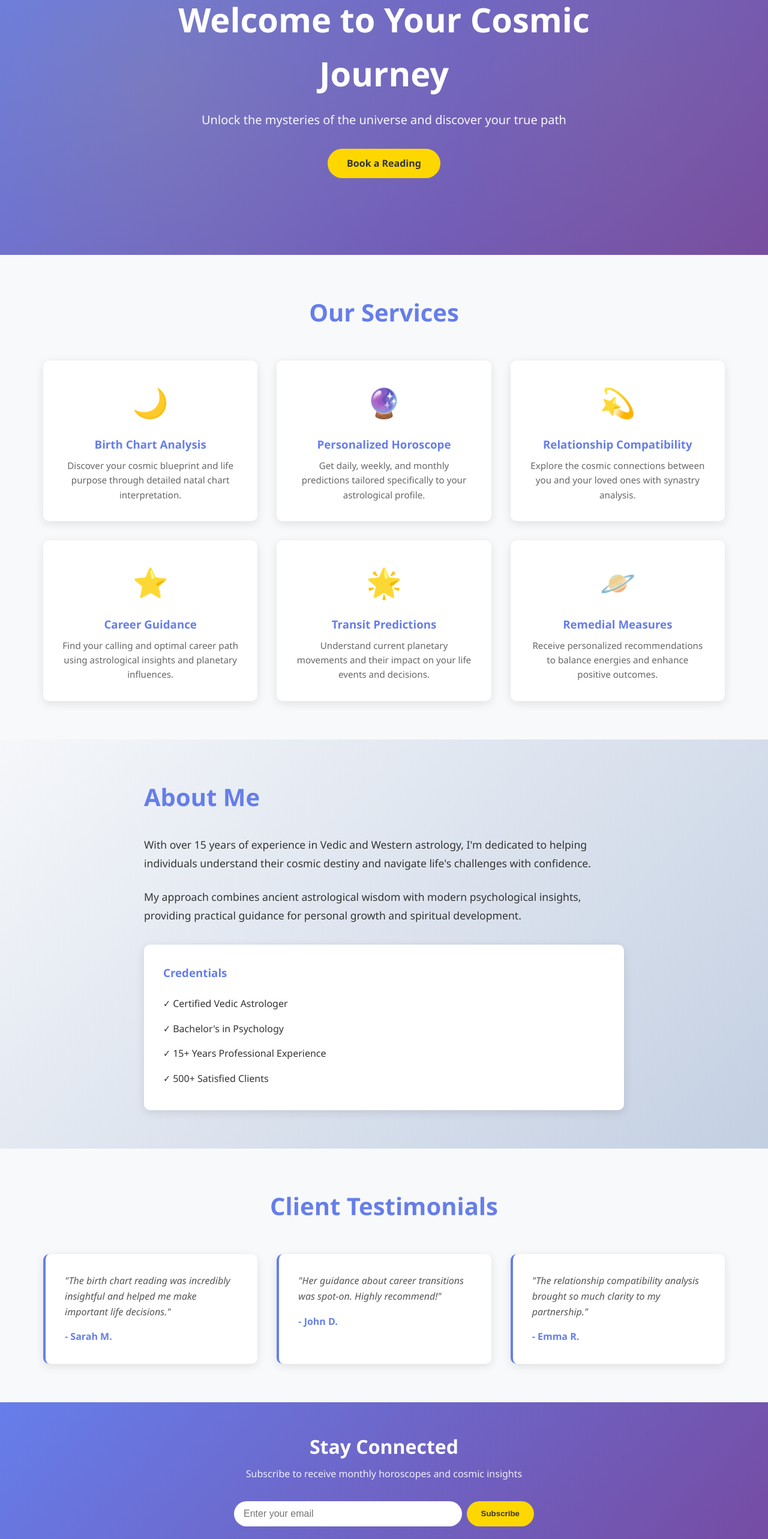
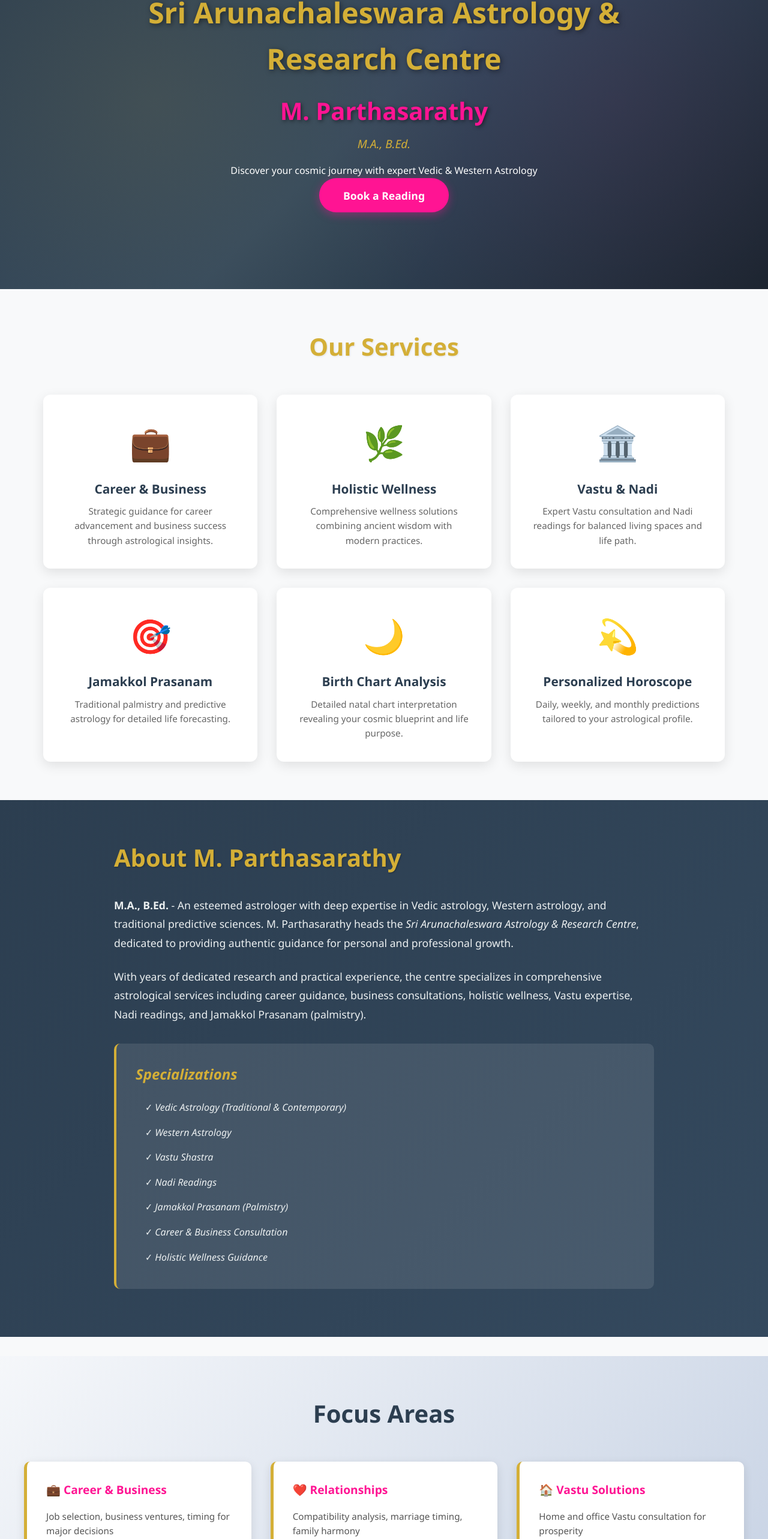
Before and after one commit to Rajrkrisna/Astro, a Next.js app: page / in a window 1280 px wide. Shown: the part 210-2776 px from the top of the page at 60% size. Built offline with nearby package versions, Linux system fonts and the light colour scheme.

Commit message:
Update: Complete customization with M. Parthasarathy's branding, services, and contact information

```diff
--- a/app/globals.css
+++ b/app/globals.css
@@ -17,13 +17,13 @@ body {
 
 /* Navigation */
 .navbar {
-  background: linear-gradient(135deg, #667eea 0%, #764ba2 100%);
+  background: linear-gradient(135deg, #d4af37 0%, #c9941d 50%, #8b6914 100%);
   color: white;
   padding: 1rem 0;
   position: sticky;
   top: 0;
   z-index: 100;
-  box-shadow: 0 2px 10px rgba(0, 0, 0, 0.1);
+  box-shadow: 0 4px 15px rgba(0, 0, 0, 0.2);
 }
 
 .nav-container {
@@ -36,11 +36,12 @@ body {
 }
 
 .logo {
-  font-size: 1.5rem;
+  font-size: 1.3rem;
   font-weight: bold;
   text-decoration: none;
   color: white;
   cursor: pointer;
+  text-shadow: 2px 2px 4px rgba(0, 0, 0, 0.3);
 }
 
 .nav-links {
@@ -53,15 +54,17 @@ body {
   color: white;
   text-decoration: none;
   transition: opacity 0.3s;
+  font-weight: 500;
 }
 
 .nav-links a:hover {
   opacity: 0.8;
+  text-decoration: underline;
 }
 
 /* Hero Section */
 .hero {
-  background: linear-gradient(135deg, #667eea 0%, #764ba2 100%);
+  background: linear-gradient(135deg, #2c3e50 0%, #34495e 50%, #1a252f 100%);
   color: white;
   padding: 8rem 2rem;
   text-align: center;
@@ -70,19 +73,36 @@ body {
 }
 
 .hero-content {
-  max-width: 800px;
+  max-width: 900px;
   margin: 0 auto;
   position: relative;
   z-index: 1;
 }
 
 .hero h1 {
-  font-size: 3.5rem;
+  font-size: 3rem;
   margin-bottom: 1rem;
   animation: fadeInDown 0.8s ease-out;
+  color: #d4af37;
+  text-shadow: 2px 2px 8px rgba(0, 0, 0, 0.5);
 }
 
-.hero p {
+.astrologer-name {
+  font-size: 2.5rem;
+  color: #ff1493;
+  font-weight: bold;
+  margin: 0.5rem 0;
+  text-shadow: 2px 2px 6px rgba(0, 0, 0, 0.5);
+}
+
+.credentials {
+  font-size: 1.2rem;
+  color: #d4af37;
+  margin-bottom: 1rem;
+  font-style: italic;
+}
+
+.hero > p {
   font-size: 1.25rem;
   margin-bottom: 2rem;
   opacity: 0.95;
@@ -91,19 +111,21 @@ body {
 
 .cta-button {
   display: inline-block;
-  background-color: #ffd700;
-  color: #333;
-  padding: 0.75rem 2rem;
+  background-color: #ff1493;
+  color: white;
+  padding: 0.9rem 2.5rem;
   border-radius: 50px;
   text-decoration: none;
   font-weight: bold;
+  font-size: 1.1rem;
   transition: transform 0.3s, box-shadow 0.3s;
   cursor: pointer;
+  box-shadow: 0 4px 15px rgba(255, 20, 147, 0.4);
 }
 
 .cta-button:hover {
   transform: translateY(-3px);
-  box-shadow: 0 10px 25px rgba(0, 0, 0, 0.2);
+  box-shadow: 0 8px 25px rgba(255, 20, 147, 0.6);
 }
 
 .hero-background {
@@ -112,8 +134,8 @@ body {
   left: 0;
   right: 0;
   bottom: 0;
-  background: radial-gradient(circle at 20% 50%, rgba(255, 215, 0, 0.1) 0%, transparent 50%),
-    radial-gradient(circle at 80% 50%, rgba(255, 215, 0, 0.05) 0%, transparent 50%);
+  background: radial-gradient(circle at 20% 50%, rgba(212, 175, 55, 0.1) 0%, transparent 50%),
+    radial-gradient(circle at 80% 50%, rgba(255, 20, 147, 0.05) 0%, transparent 50%);
   z-index: 0;
 }
 
@@ -128,7 +150,8 @@ body {
   font-size: 2.5rem;
   text-align: center;
   margin-bottom: 3rem;
-  color: #667eea;
+  color: #d4af37;
+  text-shadow: 1px 1px 3px rgba(0, 0, 0, 0.1);
 }
 
 .services-grid {
@@ -140,78 +163,131 @@ body {
 .service-card {
   background: white;
   padding: 2rem;
-  border-radius: 10px;
+  border-radius: 12px;
   text-align: center;
-  box-shadow: 0 4px 15px rgba(0, 0, 0, 0.1);
-  transition: transform 0.3s, box-shadow 0.3s;
+  box-shadow: 0 6px 20px rgba(0, 0, 0, 0.1);
+  transition: transform 0.3s, box-shadow 0.3s, border 0.3s;
+  border: 3px solid transparent;
 }
 
 .service-card:hover {
-  transform: translateY(-5px);
-  box-shadow: 0 8px 25px rgba(102, 126, 234, 0.2);
+  transform: translateY(-8px);
+  box-shadow: 0 12px 35px rgba(212, 175, 55, 0.3);
+  border-color: #d4af37;
 }
 
 .service-icon {
-  font-size: 3rem;
+  font-size: 3.5rem;
   margin-bottom: 1rem;
 }
 
 .service-card h3 {
-  color: #667eea;
+  color: #2c3e50;
   margin-bottom: 0.5rem;
+  font-size: 1.3rem;
 }
 
 .service-card p {
   color: #666;
   font-size: 0.95rem;
+  line-height: 1.6;
 }
 
-/* About Section */
-.about {
+/* Service Areas Section */
+.service-areas {
   background: linear-gradient(135deg, #f5f7fa 0%, #c3cfe2 100%);
   padding: 4rem 2rem;
   margin: 2rem 0;
 }
 
+.service-areas h2 {
+  font-size: 2.5rem;
+  text-align: center;
+  margin-bottom: 3rem;
+  color: #2c3e50;
+}
+
+.areas-grid {
+  display: grid;
+  grid-template-columns: repeat(auto-fit, minmax(280px, 1fr));
+  gap: 2rem;
+  max-width: 1200px;
+  margin: 0 auto;
+}
+
+.area-item {
+  background: white;
+  padding: 2rem;
+  border-radius: 10px;
+  box-shadow: 0 4px 15px rgba(0, 0, 0, 0.1);
+  border-left: 5px solid #d4af37;
+  transition: transform 0.3s;
+}
+
+.area-item:hover {
+  transform: translateY(-5px);
+}
+
+.area-item h3 {
+  color: #ff1493;
+  margin-bottom: 1rem;
+  font-size: 1.2rem;
+}
+
+.area-item p {
+  color: #555;
+  font-size: 0.95rem;
+}
+
+/* About Section */
+.about {
+  background: linear-gradient(135deg, #2c3e50 0%, #34495e 100%);
+  padding: 4rem 2rem;
+  color: white;
+}
+
 .about-content {
-  max-width: 800px;
+  max-width: 900px;
   margin: 0 auto;
 }
 
 .about h2 {
   font-size: 2.5rem;
-  color: #667eea;
+  color: #d4af37;
   margin-bottom: 2rem;
+  text-shadow: 1px 1px 3px rgba(0, 0, 0, 0.3);
 }
 
 .about p {
   font-size: 1.1rem;
   margin-bottom: 1.5rem;
   line-height: 1.8;
-  color: #333;
+  color: #ecf0f1;
 }
 
-.credentials {
+.about .credentials {
   margin-top: 2rem;
-  background: white;
+  background: rgba(255, 255, 255, 0.1);
   padding: 2rem;
   border-radius: 10px;
-  box-shadow: 0 4px 15px rgba(0, 0, 0, 0.1);
+  border-left: 4px solid #d4af37;
 }
 
-.credentials h3 {
-  color: #667eea;
+.about .credentials h3 {
+  color: #d4af37;
   margin-bottom: 1rem;
+  font-size: 1.5rem;
 }
 
-.credentials ul {
+.about .credentials ul {
   list-style: none;
 }
 
-.credentials li {
+.about .credentials li {
   padding: 0.5rem 0;
   font-size: 1rem;
-  color: #333;
+  color: #ecf0f1;
+  margin-left: 1rem;
 }
 
 /* Testimonials Section */
@@ -225,7 +301,8 @@ body {
   font-size: 2.5rem;
   text-align: center;
   margin-bottom: 3rem;
-  color: #667eea;
+  color: #d4af37;
+  text-shadow: 1px 1px 3px rgba(0, 0, 0, 0.1);
 }
 
 .testimonials-grid {
@@ -239,23 +316,30 @@ body {
   padding: 2rem;
   border-radius: 10px;
   box-shadow: 0 4px 15px rgba(0, 0, 0, 0.1);
-  border-left: 4px solid #667eea;
+  border-left: 5px solid #ff1493;
+  transition: transform 0.3s;
+}
+
+.testimonial:hover {
+  transform: translateY(-5px);
 }
 
 .testimonial .text {
   font-style: italic;
   color: #555;
   margin-bottom: 1rem;
+  line-height: 1.7;
 }
 
 .testimonial .author {
   font-weight: bold;
-  color: #667eea;
+  color: #d4af37;
+  font-size: 0.95rem;
 }
 
 /* Newsletter Section */
 .newsletter {
-  background: linear-gradient(135deg, #667eea 0%, #764ba2 100%);
+  background: linear-gradient(135deg, #d4af37 0%, #c9941d 50%, #8b6914 100%);
   color: white;
   padding: 3rem 2rem;
   text-align: center;
@@ -264,11 +348,13 @@ body {
 .newsletter h2 {
   font-size: 2rem;
   margin-bottom: 0.5rem;
+  text-shadow: 1px 1px 3px rgba(0, 0, 0, 0.2);
 }
 
 .newsletter p {
   margin-bottom: 2rem;
-  opacity: 0.9;
+  opacity: 0.95;
+  font-size: 1.05rem;
 }
 
 .newsletter-form {
@@ -288,46 +374,71 @@ body {
 
 .newsletter-form button {
   padding: 0.75rem 1.5rem;
-  background-color: #ffd700;
-  color: #333;
+  background-color: #ff1493;
+  color: white;
   border: none;
   border-radius: 50px;
   font-weight: bold;
   cursor: pointer;
-  transition: transform 0.3s;
+  transition: transform 0.3s, box-shadow 0.3s;
 }
 
 .newsletter-form button:hover {
   transform: translateY(-3px);
+  box-shadow: 0 4px 12px rgba(255, 20, 147, 0.4);
 }
 
 /* Footer */
 .footer {
-  background: #333;
+  background: #1a252f;
   color: white;
   text-align: center;
-  padding: 2rem;
+  padding: 3rem 2rem;
   margin-top: 3rem;
 }
 
 .footer p {
   margin-bottom: 1rem;
+  font-size: 0.95rem;
+}
+
+.contact-footer {
+  background: rgba(212, 175, 55, 0.1);
+  padding: 1rem;
+  border-radius: 8px;
+  margin: 1rem 0;
+}
+
+.contact-footer a {
+  color: #d4af37;
+  text-decoration: none;
+  transition: opacity 0.3s;
+}
+
+.contact-footer a:hover {
+  opacity: 0.8;
 }
 
 .social-links {
   display: flex;
   justify-content: center;
-  gap: 1rem;
+  gap: 1.5rem;
+  margin-top: 1rem;
 }
 
 .social-links a {
-  color: #ffd700;
+  color: #d4af37;
   text-decoration: none;
+  font-weight: 500;
   transition: opacity 0.3s;
+  border: 2px solid #d4af37;
+  padding: 0.5rem 1rem;
+  border-radius: 25px;
 }
 
 .social-links a:hover {
   opacity: 0.8;
+  background: rgba(212, 175, 55, 0.1);
 }
 
 /* Contact Page */
@@ -339,9 +450,10 @@ body {
 
 .contact-page h1 {
   font-size: 2.5rem;
-  color: #667eea;
+  color: #d4af37;
   text-align: center;
   margin-bottom: 0.5rem;
+  text-shadow: 1px 1px 3px rgba(0, 0, 0, 0.1);
 }
 
 .contact-page > p {
@@ -363,7 +475,7 @@ body {
 }
 
 .contact-info h2 {
-  color: #667eea;
+  color: #d4af37;
   margin-bottom: 2rem;
   font-size: 1.5rem;
 }
@@ -373,20 +485,79 @@ body {
 }
 
 .info-item h3 {
-  color: #667eea;
+  color: #ff1493;
   margin-bottom: 0.5rem;
+  font-weight: bold;
 }
 
 .info-item p {
   color: #555;
-  line-height: 1.6;
+  line-height: 1.8;
+}
+
+.info-item a {
+  color: #d4af37;
+  text-decoration: none;
+  font-weight: bold;
+  transition: opacity 0.3s;
+}
+
+.info-item a:hover {
+  opacity: 0.8;
+  text-decoration: underline;
+}
+
+.quick-contact {
+  background: #f0f0f0;
+  padding: 1.5rem;
+  border-radius: 8px;
+  border-left: 4px solid #d4af37;
+}
+
+.quick-links {
+  display: flex;
+  gap: 1rem;
+  flex-wrap: wrap;
+}
+
+.btn-whatsapp,
+.btn-call {
+  flex: 1;
+  min-width: 140px;
+  padding: 0.8rem;
+  text-decoration: none;
+  border-radius: 8px;
+  font-weight: bold;
+  text-align: center;
+  transition: transform 0.3s, box-shadow 0.3s;
+  font-size: 0.9rem;
+}
+
+.btn-whatsapp {
+  background: #25d366;
+  color: white;
+}
+
+.btn-whatsapp:hover {
+  transform: translateY(-3px);
+  box-shadow: 0 4px 12px rgba(37, 211, 102, 0.4);
+}
+
+.btn-call {
+  background: #ff1493;
+  color: white;
+}
+
+.btn-call:hover {
+  transform: translateY(-3px);
+  box-shadow: 0 4px 12px rgba(255, 20, 147, 0.4);
 }
 
 .contact-form {
   background: white;
   padding: 2rem;
-  border-radius: 10px;
-  box-shadow: 0 4px 15px rgba(0, 0, 0, 0.1);
+  border-radius: 12px;
+  box-shadow: 0 6px 20px rgba(0, 0, 0, 0.1);
 }
 
 .form-group {
@@ -406,7 +577,7 @@ body {
   width: 100%;
   padding: 0.75rem;
   border: 2px solid #ddd;
-  border-radius: 5px;
+  border-radius: 8px;
   font-size: 1rem;
   font-family: inherit;
   transition: border-color 0.3s;
@@ -416,16 +587,17 @@ body {
 .form-group select:focus,
 .form-group textarea:focus {
   outline: none;
-  border-color: #667eea;
+  border-color: #d4af37;
+  box-shadow: 0 0 8px rgba(212, 175, 55, 0.3);
 }
 
 .submit-btn {
   width: 100%;
-  padding: 0.75rem;
-  background: linear-gradient(135deg, #667eea 0%, #764ba2 100%);
+  padding: 0.9rem;
+  background: linear-gradient(135deg, #d4af37 0%, #c9941d 100%);
   color: white;
   border: none;
-  border-radius: 5px;
+  border-radius: 8px;
   font-size: 1rem;
   font-weight: bold;
   cursor: pointer;
@@ -434,7 +606,7 @@ body {
 
 .submit-btn:hover {
   transform: translateY(-3px);
-  box-shadow: 0 8px 15px rgba(102, 126, 234, 0.3);
+  box-shadow: 0 8px 20px rgba(212, 175, 55, 0.4);
 }
 
 .success-message {
@@ -442,6 +614,10 @@ body {
   margin-top: 1rem;
   font-weight: bold;
   text-align: center;
+  padding: 1rem;
+  background: #d4edda;
+  border-radius: 8px;
+  border: 1px solid #c3e6cb;
 }
 
 /* Animations */
@@ -470,7 +646,11 @@ body {
 /* Responsive Design */
 @media (max-width: 768px) {
   .hero h1 {
-    font-size: 2.5rem;
+    font-size: 2rem;
+  }
+
+  .astrologer-name {
+    font-size: 1.8rem;
   }
 
   .nav-links {
@@ -480,7 +660,8 @@ body {
 
   .services h2,
   .about h2,
-  .testimonials h2 {
+  .testimonials h2,
+  .service-areas h2 {
     font-size: 2rem;
   }
 
@@ -492,4 +673,45 @@ body {
   .newsletter-form {
     flex-direction: column;
   }
+
+  .quick-links {
+    flex-direction: column;
+  }
+
+  .btn-whatsapp,
+  .btn-call {
+    min-width: auto;
+  }
+
+  .hero {
+    padding: 4rem 2rem;
+  }
+
+  .nav-container {
+    flex-direction: column;
+    gap: 1rem;
+  }
+
+  .logo {
+    font-size: 1rem;
+  }
 }
+
+@media (max-width: 480px) {
+  .hero h1 {
+    font-size: 1.5rem;
+  }
+
+  .astrologer-name {
+    font-size: 1.3rem;
+  }
+
+  .credentials {
+    font-size: 0.9rem;
+  }
+
+  .nav-links {
+    gap: 0.5rem;
+    font-size: 0.8rem;
+  }
+}
--- a/app/page.jsx
+++ b/app/page.jsx
@@ -17,7 +17,7 @@ export default function Home() {
       {/* Navigation */}
       <nav className="navbar">
         <div className="nav-container">
-          <div className="logo">✨ Celestial Guidance</div>
+          <div className="logo">🌟 Sri Arunachaleswara Astrology</div>
           <ul className="nav-links">
             <li><Link href="#services">Services</Link></li>
             <li><Link href="#about">About</Link></li>
@@ -30,8 +30,10 @@ export default function Home() {
       {/* Hero Section */}
       <section className="hero">
         <div className="hero-content">
-          <h1>Welcome to Your Cosmic Journey</h1>
-          <p>Unlock the mysteries of the universe and discover your true path</p>
+          <h1>Sri Arunachaleswara Astrology & Research Centre</h1>
+          <p className="astrologer-name">M. Parthasarathy</p>
+          <p className="credentials">M.A., B.Ed.</p>
+          <p>Discover your cosmic journey with expert Vedic & Western Astrology</p>
           <Link href="/contact" className="cta-button">Book a Reading</Link>
         </div>
         <div className="hero-background"></div>
@@ -42,34 +44,34 @@ export default function Home() {
         <h2>Our Services</h2>
         <div className="services-grid">
           <div className="service-card">
+            <div className="service-icon">💼</div>
+            <h3>Career & Business</h3>
+            <p>Strategic guidance for career advancement and business success through astrological insights.</p>
+          </div>
+          <div className="service-card">
+            <div className="service-icon">🌿</div>
+            <h3>Holistic Wellness</h3>
+            <p>Comprehensive wellness solutions combining ancient wisdom with modern practices.</p>
+          </div>
+          <div className="service-card">
+            <div className="service-icon">🏛️</div>
+            <h3>Vastu & Nadi</h3>
+            <p>Expert Vastu consultation and Nadi readings for balanced living spaces and life path.</p>
+          </div>
+          <div className="service-card">
+            <div className="service-icon">🎯</div>
+            <h3>Jamakkol Prasanam</h3>
+            <p>Traditional palmistry and predictive astrology for detailed life forecasting.</p>
+          </div>
+          <div className="service-card">
             <div className="service-icon">🌙</div>
             <h3>Birth Chart Analysis</h3>
-            <p>Discover your cosmic blueprint and life purpose through detailed natal chart interpretation.</p>
-          </div>
-          <div className="service-card">
-            <div className="service-icon">🔮</div>
-            <h3>Personalized Horoscope</h3>
-            <p>Get daily, weekly, and monthly predictions tailored specifically to your astrological profile.</p>
+            <p>Detailed natal chart interpretation revealing your cosmic blueprint and life purpose.</p>
           </div>
           <div className="service-card">
             <div className="service-icon">💫</div>
-            <h3>Relationship Compatibility</h3>
-            <p>Explore the cosmic connections between you and your loved ones with synastry analysis.</p>
-          </div>
-          <div className="service-card">
-            <div className="service-icon">⭐</div>
-            <h3>Career Guidance</h3>
-            <p>Find your calling and optimal career path using astrological insights and planetary influences.</p>
-          </div>
-          <div className="service-card">
-            <div className="service-icon">🌟</div>
-            <h3>Transit Predictions</h3>
-            <p>Understand current planetary movements and their impact on your life events and decisions.</p>
-          </div>
-          <div className="service-card">
-            <div className="service-icon">🪐</div>
-            <h3>Remedial Measures</h3>
-            <p>Receive personalized recommendations to balance energies and enhance positive outcomes.</p>
+            <h3>Personalized Horoscope</h3>
+            <p>Daily, weekly, and monthly predictions tailored to your astrological profile.</p>
           </div>
         </div>
       </section>
@@ -77,23 +79,60 @@ export default function Home() {
       {/* About Section */}
       <section id="about" className="about">
         <div className="about-content">
-          <h2>About Me</h2>
+          <h2>About M. Parthasarathy</h2>
           <p>
-            With over 15 years of experience in Vedic and Western astrology, I'm dedicated to helping individuals
-            understand their cosmic destiny and navigate life's challenges with confidence.
+            <strong>M.A., B.Ed.</strong> - An esteemed astrologer with deep expertise in Vedic astrology,
+            Western astrology, and traditional predictive sciences. M. Parthasarathy heads the
+            <em> Sri Arunachaleswara Astrology & Research Centre</em>, dedicated to providing authentic
+            guidance for personal and professional growth.
           </p>
           <p>
-            My approach combines ancient astrological wisdom with modern psychological insights, providing
-            practical guidance for personal growth and spiritual development.
+            With years of dedicated research and practical experience, the centre specializes in comprehensive
+            astrological services including career guidance, business consultations, holistic wellness,
+            Vastu expertise, Nadi readings, and Jamakkol Prasanam (palmistry).
           </p>
           <div className="credentials">
-            <h3>Credentials</h3>
+            <h3>Specializations</h3>
             <ul>
-              <li>✓ Certified Vedic Astrologer</li>
-              <li>✓ Bachelor's in Psychology</li>
-              <li>✓ 15+ Years Professional Experience</li>
-              <li>✓ 500+ Satisfied Clients</li>
+              <li>✓ Vedic Astrology (Traditional & Contemporary)</li>
+              <li>✓ Western Astrology</li>
+              <li>✓ Vastu Shastra</li>
+              <li>✓ Nadi Readings</li>
+              <li>✓ Jamakkol Prasanam (Palmistry)</li>
+              <li>✓ Career & Business Consultation</li>
+              <li>✓ Holistic Wellness Guidance</li>
             </ul>
+          </div>
+        </div>
+      </section>
+
+      {/* Service Areas Section */}
+      <section className="service-areas">
+        <h2>Focus Areas</h2>
+        <div className="areas-grid">
+          <div className="area-item">
+            <h3>💼 Career & Business</h3>
+            <p>Job selection, business ventures, timing for major decisions</p>
+          </div>
+          <div className="area-item">
+            <h3>❤️ Relationships</h3>
+            <p>Compatibility analysis, marriage timing, family harmony</p>
+          </div>
+          <div className="area-item">
+            <h3>🏠 Vastu Solutions</h3>
+            <p>Home and office Vastu consultation for prosperity</p>
+          </div>
+          <div className="area-item">
+            <h3>💎 Wealth & Prosperity</h3>
+            <p>Financial planning and investment guidance</p>
+          </div>
+          <div className="area-item">
+            <h3>🧘 Holistic Health</h3>
+            <p>Health predictions and wellness recommendations</p>
+          </div>
+          <div className="area-item">
+            <h3>🔮 Remedial Measures</h3>
+            <p>Personalized solutions and positive interventions</p>
           </div>
         </div>
       </section>
@@ -103,16 +142,16 @@ export default function Home() {
         <h2>Client Testimonials</h2>
         <div className="testimonials-grid">
           <div className="testimonial">
-            <p className="text">"The birth chart reading was incredibly insightful and helped me make important life decisions."</p>
-            <p className="author">- Sarah M.</p>
+            <p className="text">"M. Parthasarathy's career guidance was transformative. His insights helped me make the right professional choices."</p>
+            <p className="author">- Rajesh K.</p>
           </div>
           <div className="testimonial">
-            <p className="text">"Her guidance about career transitions was spot-on. Highly recommend!"</p>
-            <p className="author">- John D.</p>
+            <p className="text">"The Vastu consultation completely changed the energy in our home. Highly recommend!"</p>
+            <p className="author">- Priya M.</p>
           </div>
           <div className="testimonial">
-            <p className="text">"The relationship compatibility analysis brought so much clarity to my partnership."</p>
-            <p className="author">- Emma R.</p>
+            <p className="text">"Accurate predictions and practical guidance. His holistic approach to wellness is remarkable."</p>
+            <p className="author">- Anita R.</p>
           </div>
         </div>
       </section>
@@ -120,7 +159,7 @@ export default function Home() {
       {/* Newsletter Section */}
       <section className="newsletter">
         <h2>Stay Connected</h2>
-        <p>Subscribe to receive monthly horoscopes and cosmic insights</p>
+        <p>Subscribe to receive monthly astrological insights and wellness tips</p>
         <form onSubmit={handleNewsletterSubmit} className="newsletter-form">
           <input
             type="email"
@@ -135,11 +174,15 @@ export default function Home() {
 
       {/* Footer */}
       <footer className="footer">
-        <p>&copy; 2024 Celestial Guidance. All rights reserved.</p>
+        <p>&copy; 2024 Sri Arunachaleswara Astrology & Research Centre. All rights reserved.</p>
+        <div className="contact-footer">
+          <p>📱 +91 93677 80030 | 📧 sarathymanickam@gmail.com</p>
+          <p>📍 24/10, Thiruvavaduthurai Madathu Street, Vaitheeswaran Koil - 609117, Tamil Nadu, India</p>
+        </div>
         <div className="social-links">
-          <a href="#">Facebook</a>
-          <a href="#">Instagram</a>
-          <a href="#">Twitter</a>
+          <a href="https://wa.me/919367780030" target="_blank" rel="noopener noreferrer">WhatsApp</a>
+          <a href="tel:+919367780030">Call Us</a>
+          <a href="mailto:sarathymanickam@gmail.com">Email</a>
         </div>
       </footer>
     </>
```
Also changed, not shown: app/contact/page.jsx (+43 -21 lines).
